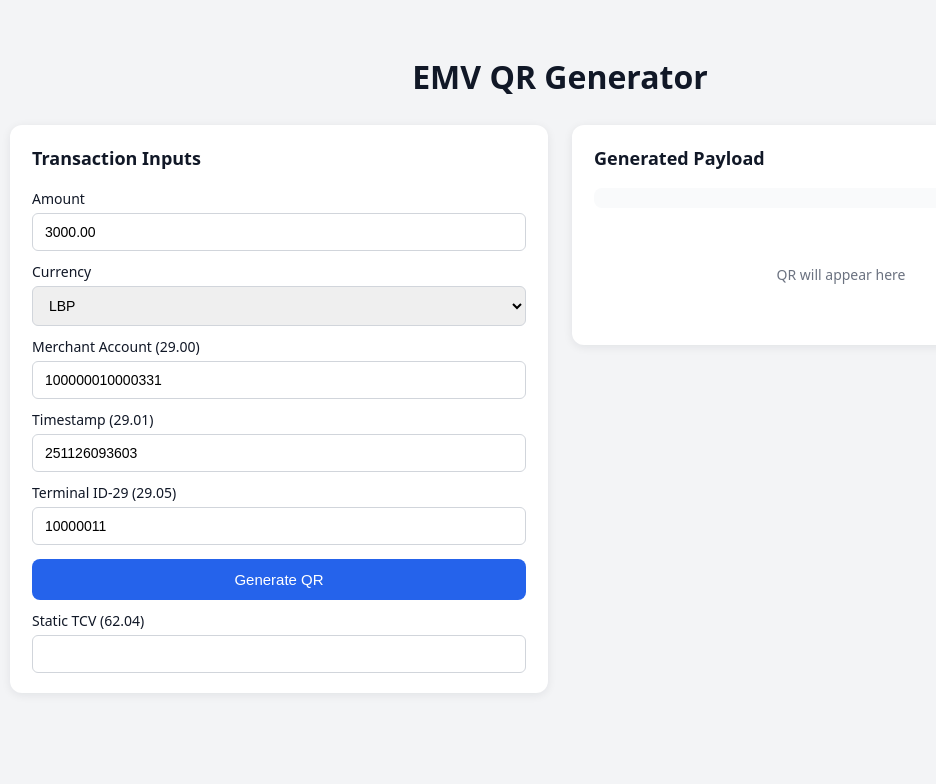
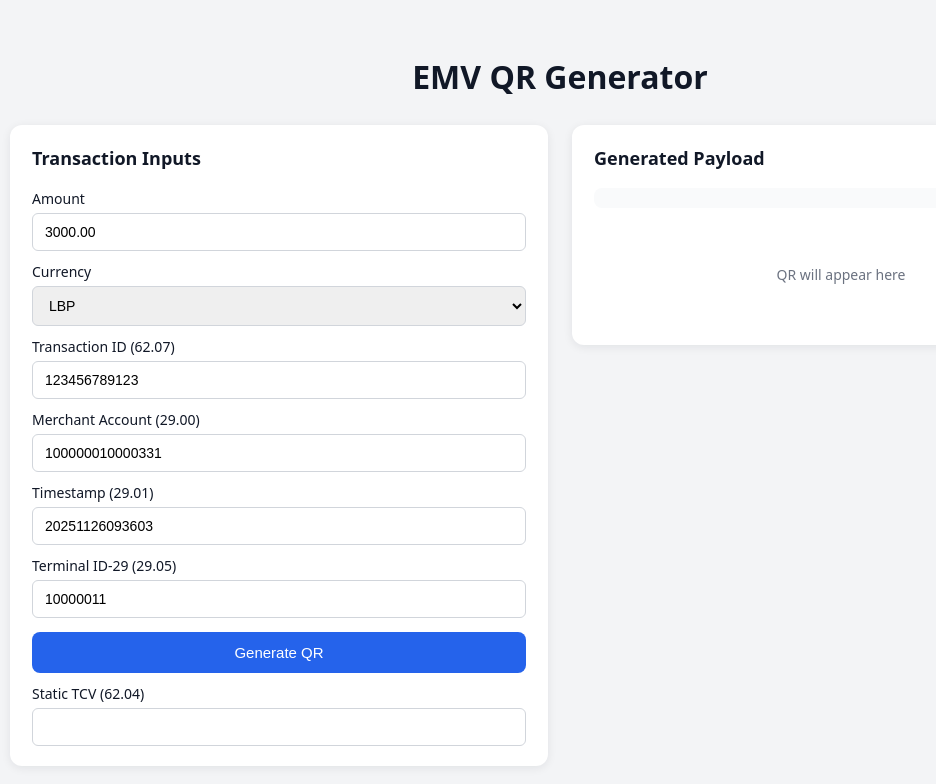
Before and after one commit to Bobkh72/emv-qr-app, a React (Vite) app: page / in a window 1280 px wide. Shown: the top 784 px of the page, without its empty margins (80-1016 px from the left). Built offline with nearby package versions, Linux system fonts and the light colour scheme.

Commit message:
Update App.tsx

```diff
--- a/src/App.tsx
+++ b/src/App.tsx
@@ -7,17 +7,18 @@ import "./App.css";
 
 
 // -----------------------
-// TCV GENERATOR
+// TCV GENERATOR --amount + currency + deviceId + transactionId
 // -----------------------
 function generateTcv(
   amount: string,
   currency: string,
   merchantAccount: string,
+  transactionid: string,
   useTimestamp: boolean = true
 ): string {
   const raw = useTimestamp
-    ? `${amount}|${currency}|${merchantAccount}|${Date.now()}`
-    : `${amount}|${currency}|${merchantAccount}`;
+    ? `${amount}|${currency}|${merchantAccount}|${transactionid}|${Date.now()}`
+    : `${amount}|${currency}|${merchantAccount}|${transactionid}`;
 
   let hash = 0;
   for (let i = 0; i < raw.length; i++) {
@@ -65,7 +66,7 @@ function App() {
   const pad = (n: number) => n.toString().padStart(2, "0");
 
   return (
-    pad(now.getFullYear() % 100) + // YY
+    pad(now.getFullYear() ) + // YY
     pad(now.getMonth() + 1) +      // MM
     pad(now.getDate()) +           // DD
     pad(now.getHours()) +          // hh
@@ -86,19 +87,20 @@ const [timestamp, setTimestamp] = useState(getCurrentTimestamp());
 
   const [tcvStatic, setTcvStatic] = useState("");
   const [tcvDynamic, setTcvDynamic] = useState("795679");
-
+  const [trxid, settrxid] = useState("123456789123");
   const [payload, setPayload] = useState("");
   const [qrDataUrl, setQrDataUrl] = useState("");
+
 
   // ----------------------------------------------------
   // BUILD EMV PAYLOAD
   // ----------------------------------------------------
   const buildEmvPayload = (): string => {
-
-    const dyn = generateTcv(amount, currency, merchantAccount, true);
+	const MACaddress ="3C5576C7BA57"
+    const dyn = generateTcv(amount, currency, MACaddress,trxid, true);
     setTcvDynamic(dyn);
 
-    const stc = generateTcv(amount, currency, merchantAccount, false);
+    const stc = generateTcv(amount, currency, MACaddress,trxid, false);
     setTcvStatic(stc);
 
     // EMV TAGS
@@ -127,7 +129,7 @@ const [timestamp, setTimestamp] = useState(getCurrentTimestamp());
 
     const tag62 = tlv(
       "62",
-      tlv("02", dyn) + tlv("04", stc)
+      tlv("02", dyn) + tlv("04", stc) + tlv("07", trxid)
     );
 
     const withoutCrc =
@@ -183,6 +185,12 @@ const [timestamp, setTimestamp] = useState(getCurrentTimestamp());
             <option value="422">LBP</option>
           </select>
 
+         {/* Transaction ID   */}
+          <label className="field-label">Transaction ID (62.07)</label>
+          <input className="field-input"
+            value={trxid}
+            onChange={(e) => settrxid(e.target.value)}
+          />
           {/* Merchant Account */}
           <label className="field-label">Merchant Account (29.00)</label>
           <input className="field-input"
```
